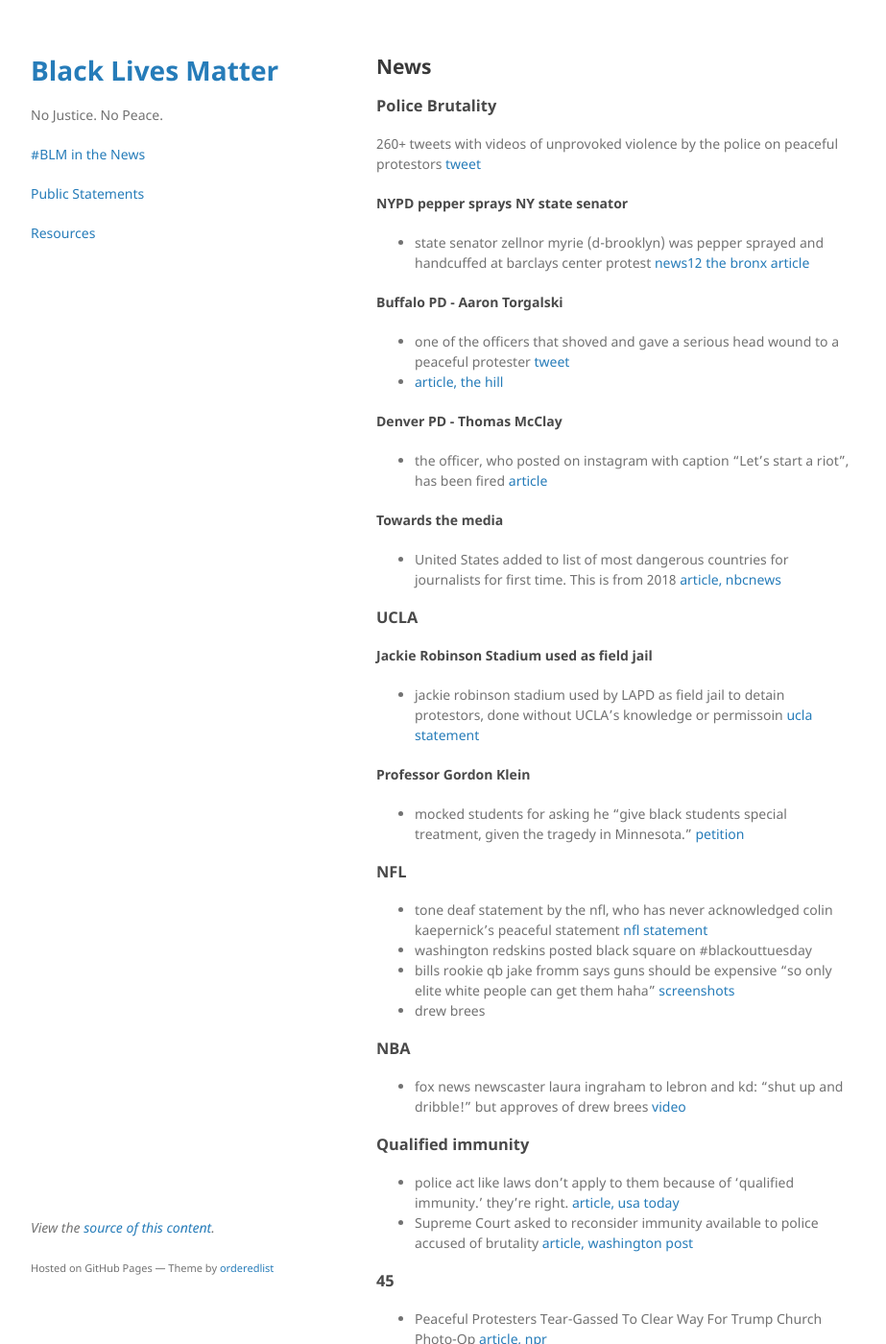
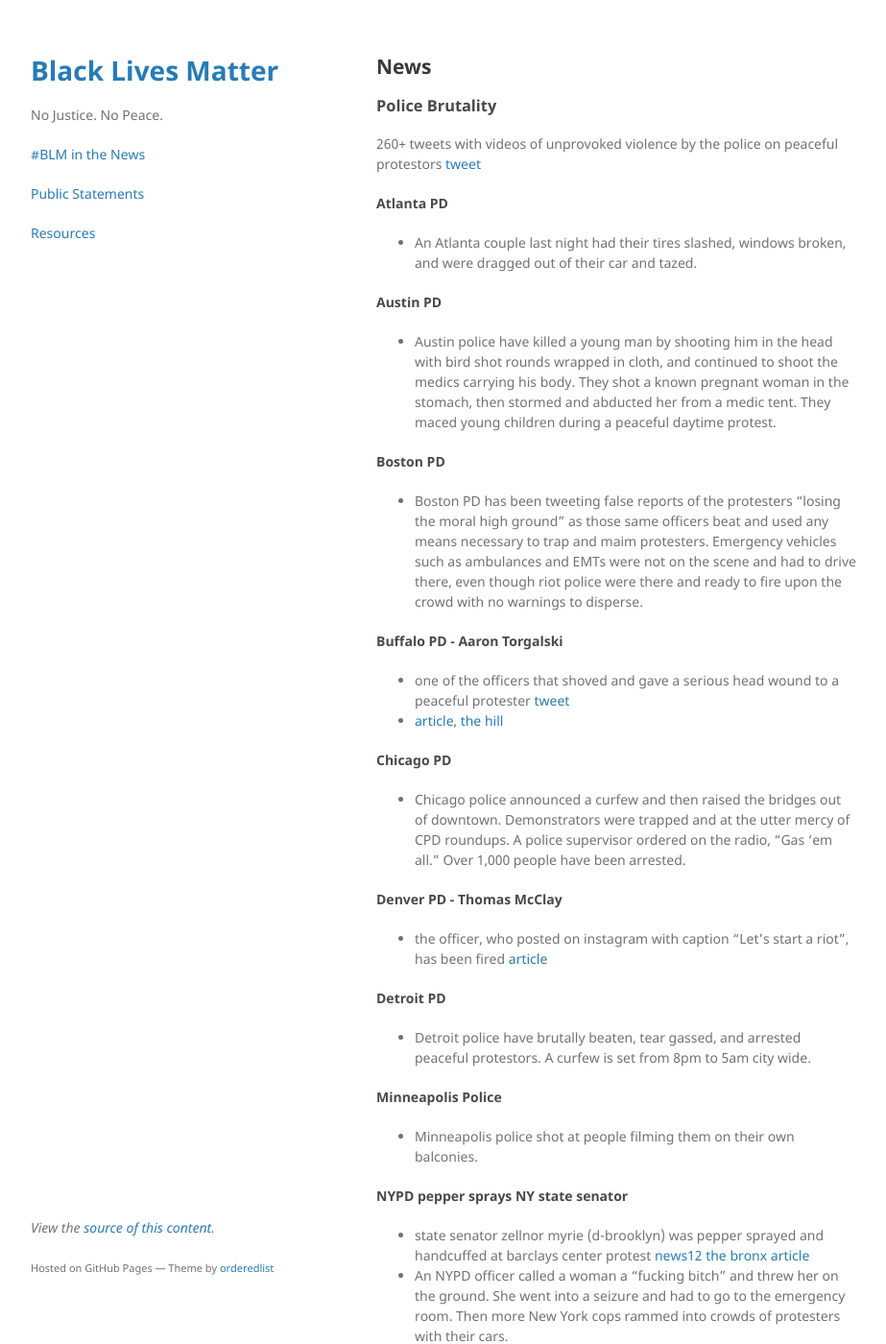
Before and after one commit to nojusticenopeace/nojusticenopeace.github.io, a Jekyll site: the page built from news.md, in a window 1280 px wide and 1400 px high. Shown: the whole window at 96% size, without its empty margins (178-1101 px from the left). Built offline with Jekyll 4.4.1, drawn with Linux system fonts in a browser that asks for light colours; some of the changed text lies outside the part shown.

Commit message:
Update news.md

```diff
--- a/news.md
+++ b/news.md
@@ -8,21 +8,47 @@ layout: default
 
 260+ tweets with videos of unprovoked violence by the police on peaceful protestors [tweet](https://twitter.com/trevortimm/status/1268621018857213954)
 
-#### NYPD pepper sprays NY state senator
-* state senator zellnor myrie (d-brooklyn) was pepper sprayed and handcuffed at barclays center protest [news12 the bronx article](http://bronx.news12.com/story/42192118/state-senator-says-he-was-pepper-sprayed-handcuffed-at-barclays-protest?fbclid=IwAR0RZZnjylWHhbmhqxoqzHBieeITZbx-5o7cooxIUBv3SrrySFtefCeONWc)
+#### Atlanta PD
+* An Atlanta couple last night had their tires slashed, windows broken, and were dragged out of their car and tazed.
+
+#### Austin PD
+* Austin police have killed a young man by shooting him in the head with bird shot rounds wrapped in cloth, and continued to shoot the medics carrying his body. They shot a known pregnant woman in the stomach, then stormed and abducted her from a medic tent. They maced young children during a peaceful daytime protest.
+
+#### Boston PD
+* Boston PD has been tweeting false reports of the protesters "losing the moral high ground" as those same officers beat and used any means necessary to trap and maim protesters. Emergency vehicles such as ambulances and EMTs were not on the scene and had to drive there, even though riot police were there and ready to fire upon the crowd with no warnings to disperse.
 
 #### Buffalo PD - Aaron Torgalski
 * one of the officers that shoved and gave a serious head wound to a peaceful protester
 [tweet](https://twitter.com/donwinslow/status/1268725675600429063?s=20)
 * [article, the hill](https://thehill.com/homenews/state-watch/501279-elderly-man-appears-unconscious-bleeding-from-ear-after-shoved-to-ground)
 
+
+#### Chicago PD
+* Chicago police announced a curfew and then raised the bridges out of downtown. Demonstrators were trapped and at the utter mercy of CPD roundups. A police supervisor ordered on the radio, "Gas 'em all." Over 1,000 people have been arrested.
+
 #### Denver PD - Thomas McClay
 * the officer, who posted on instagram with caption "Let's start a riot", has been fired
 [article](https://denver.cbslocal.com/2020/06/02/denver-police-officer-fired-instagram-post/)
 
+#### Detroit PD
+* Detroit police have brutally beaten, tear gassed, and arrested peaceful protestors. A curfew is set from 8pm to 5am city wide.
+
+#### Minneapolis Police
+* Minneapolis police shot at people filming them on their own balconies.
+
+#### NYPD pepper sprays NY state senator
+* state senator zellnor myrie (d-brooklyn) was pepper sprayed and handcuffed at barclays center protest [news12 the bronx article](http://bronx.news12.com/story/42192118/state-senator-says-he-was-pepper-sprayed-handcuffed-at-barclays-protest?fbclid=IwAR0RZZnjylWHhbmhqxoqzHBieeITZbx-5o7cooxIUBv3SrrySFtefCeONWc)
+* An NYPD officer called a woman a "fucking bitch" and threw her on the ground. She went into a seizure and had to go to the emergency room. Then more New York cops rammed into crowds of protesters with their cars.
+
+#### Rockford Police
+* Rockford police dragged people from their cars and beat them last night.
+
+#### San Jose PD
+* A SJPD officer called a woman “a fucking bitch” and started firing at protesters which started the violence in a previously peaceful protest.
+
 #### Towards the media
+* Everywhere, journalists are being indiscriminately targeted and arrested. A Minneapolis photojournalist is blinded permanently in one eye after being hit by a less lethal round.
 * United States added to list of most dangerous countries for journalists for first time. This is from 2018 [article, nbcnews](https://www.nbcnews.com/news/world/united-states-added-list-most-dangerous-countries-journalists-first-time-n949676?)
-
 
 ### UCLA
 
```
